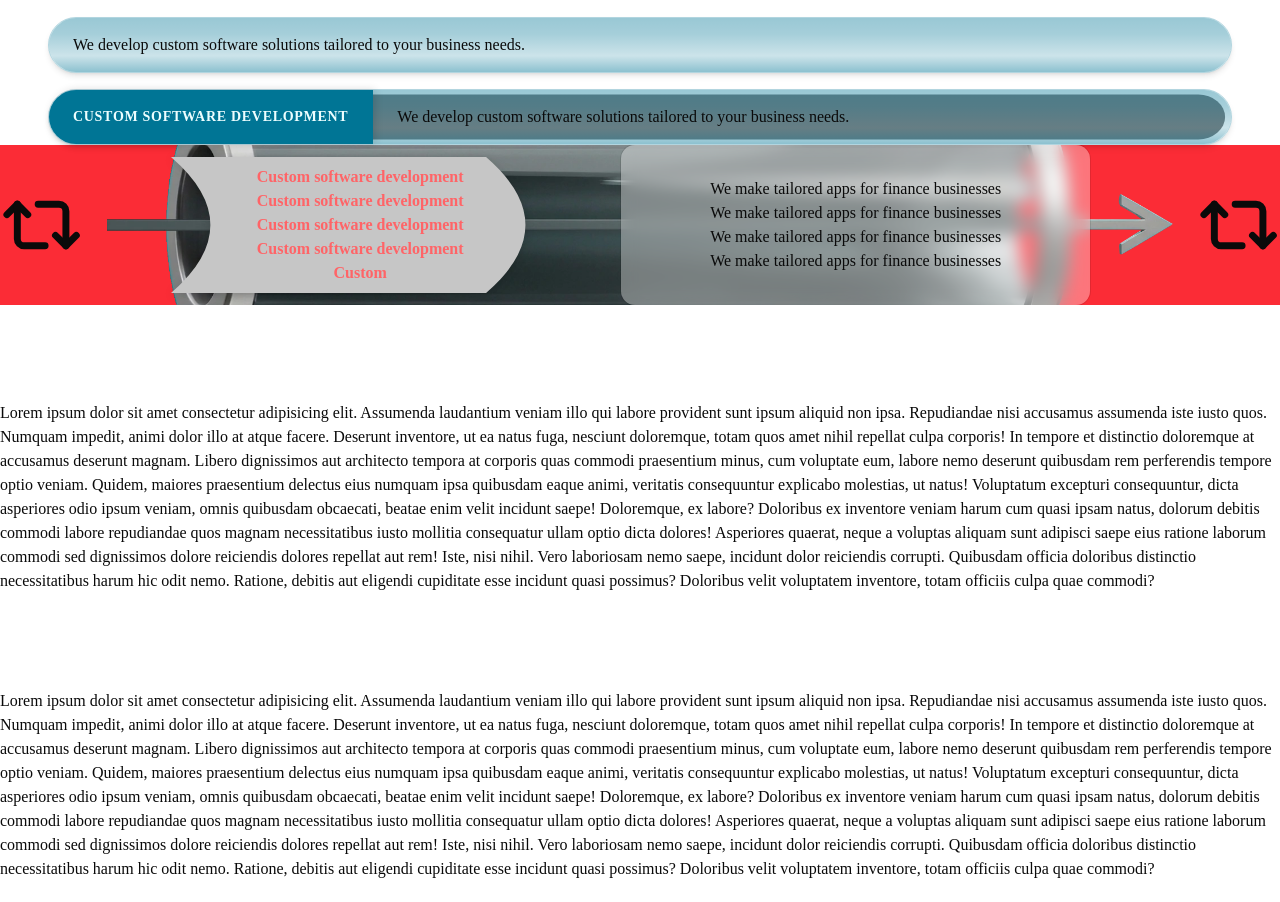
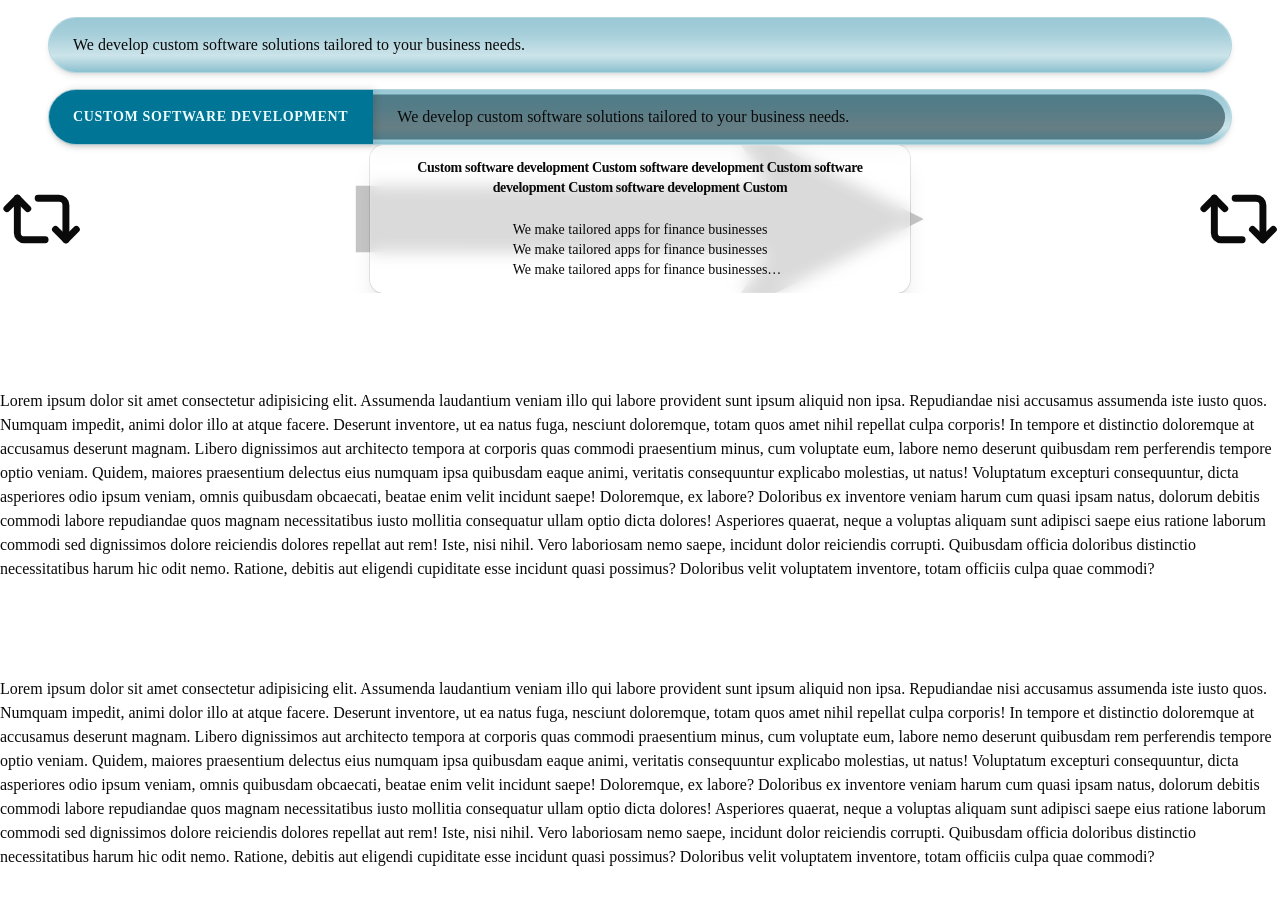
Before and after one commit to AizenBravo/3gs_website, a Next.js app in the folder fe/: page / in a window 1280 px wide. Shown: the part 991-1893 px from the top of the page. Built offline with nearby package versions, Linux system fonts and the light colour scheme.

Commit message:
Advancing a tad with the pipe v5, the previous one was too awful

```diff
--- a/fe/app/(frontend)/(site)/expertise/expertise.tsx
+++ b/fe/app/(frontend)/(site)/expertise/expertise.tsx
@@ -2,6 +2,7 @@ import Pipe from '@core/components/pipe/pipe';
 import PipeV2 from '@core/components/pipe/pipe-v2';
 import PipeV3 from '@core/components/pipe/pipe-v3';
 import PipeV4 from '@core/components/pipe/pipe-v4';
+import PipeV5 from '@core/components/pipe/pipe-v5';
 import TriangleLayout from '@core/components/shapes/triangle-layout';
 import { columnFlex, flexCenterTwoAxis } from '@core/css-custom-classes/flex';
 import { sectionVerticalPadding } from '@core/css-custom-classes/section';
@@ -32,7 +33,7 @@ const Expertise = () => {
         <PipeV2
           header={<h3>Custom software development</h3>}
           body={
-            <p className="text-base">
+            <p className="text-base max-h-[80%]">
               We develop custom software solutions tailored to your business
               needs.
             </p>
@@ -41,26 +42,43 @@ const Expertise = () => {
         />
       </div>
       <div
-        className={`test ${flexCenterTwoAxis({ flexDirection: FlexDirection.ROW })} gap-6 bg-red-500`}
+        className={`test ${flexCenterTwoAxis({ flexDirection: FlexDirection.ROW })} gap-6`}
       >
         <Repeat2 width={100} height={100} />
-        <PipeV4
+        {/* <PipeV4
           opacity={35}
-          header={
-            <h2 className={`text-red-400`}>
-              Custom software development Custom software development Custom
-              software development Custom software development Custom
-            </h2>
-          }
+          // header={
+          //   <h2 className={`text-red-400`}>
+          //     Custom software development Custom software development Custom
+          //     software development Custom software development Custom
+          //   </h2>
+          // }
           body={
-            <div>
+            <div className={`line-clamp-3 overflow-hidden text-ellipsis`}>
               <p>We make tailored apps for finance businesses</p>
               <p>We make tailored apps for finance businesses</p>
               <p>We make tailored apps for finance businesses</p>
               <p>We make tailored apps for finance businesses</p>
             </div>
           }
-        ></PipeV4>
+        ></PipeV4> */}
+        <PipeV5
+          opacity={35}
+          header={
+            <h2 className={`text-center`}>
+              Custom software development Custom software development Custom
+              software development Custom software development Custom
+            </h2>
+          }
+          body={
+            <div className={`line-clamp-3 overflow-hidden text-ellipsis`}>
+              <p>We make tailored apps for finance businesses</p>
+              <p>We make tailored apps for finance businesses</p>
+              <p>We make tailored apps for finance businesses</p>
+              <p>We make tailored apps for finance businesses</p>
+            </div>
+          }
+        />
         <Repeat2 width={100} height={100} />
       </div>
     </div>
--- a/fe/app/core/components/pipe/pipe-label.tsx
+++ b/fe/app/core/components/pipe/pipe-label.tsx
@@ -16,14 +16,14 @@ const PipeLabel = ({ children, className = '' }: PipeLabelProps) => {
         fill="currentColor"
         xmlns="http://www.w3.org/2000/svg"
       >
-        <path
-          d="M 80 0 L 0 0 Q 20 50 0 100 L 80 100 Q 100 50 80 0 Z"
-        />
+        <path d="M 80 0 L 0 0 Q 20 50 0 100 L 80 100 Q 100 50 80 0 Z" />
       </svg>
 
       {/* Content Container positioned above the SVG */}
       <div className="relative z-10 w-full h-full flex items-center justify-center pl-[18%] pr-[22%] py-2 text-foreground font-semibold text-center select-none">
-        {children}
+        <div className="line-clamp-4 overflow-hidden text-ellipsis">
+          {children}
+        </div>
       </div>
     </div>
   );
--- a/fe/app/core/components/pipe/pipe-v4.tsx
+++ b/fe/app/core/components/pipe/pipe-v4.tsx
@@ -27,18 +27,18 @@ const PipeV4 = ({ header, body, opacity = 35 }: PipeV4Props) => {
       </div>
 
       {/* Grid Overlay for Content Positioning */}
-      <div className="relative z-10 w-full h-full flex items-center px-[4%] md:px-[6%]">
+      <div className="relative z-10 w-full h-full flex items-center px-[4%] md:px-[6%] max-w-[900px] mx-auto">
         {/* Left Side: Header Sticker */}
-        <div className="w-[42%] h-[60%] flex items-center justify-center">
+        <div className="w-[42%] h-[80%] flex items-center justify-center">
           {header && <PipeLabel className="w-full h-full">{header}</PipeLabel>}
         </div>
 
         {/* Right Side: Glassmorphic Card Content */}
-        <div className="w-[58%] h-full flex items-center pl-[6%] pr-[2%]">
+        <div className="max-w-[58%] h-full flex items-center pl-[6%] pr-[2%] max-h-[25%] overflow-hidden bg-pink-500">
           <CustomCard
             hasGlassmorphism={true}
             opacity={opacity}
-            className="w-full max-h-[85%] border-none shadow-none text-foreground flex items-center justify-center overflow-auto"
+            className="w-full max-h-[80%] border-none shadow-none text-foreground flex items-center justify-center overflow-auto"
           >
             <CardContent className="p-2 sm:p-4 text-xs sm:text-sm md:text-base font-medium text-center w-full">
               {body}
--- /dev/null
+++ b/fe/app/core/components/pipe/pipe-v5.tsx
@@ -0,0 +1,69 @@
+import React from 'react';
+import CustomCard from '@core/components/card/custom-card';
+import { CardContent, CardHeader } from '@core/components/ui/card';
+import { flexCenterTwoAxis } from '@core/css-custom-classes/flex';
+import ArrowLeftSVG from '@core/svgs/arrow-left.svg';
+import ArrowRightSVG from '@core/svgs/arrow-right.svg';
+
+interface PipeV5Props {
+  header?: React.ReactNode;
+  body: React.ReactNode;
+  opacity?: number;
+  isArrowPointingRight?: boolean;
+}
+
+const PipeV5 = ({
+  header,
+  body,
+  opacity = 35,
+  isArrowPointingRight = true,
+}: PipeV5Props) => {
+  return (
+    <div className="relative w-full min-h-[140px] flex items-center overflow-hidden rounded-lg select-none bg-transparent">
+      {/* Background Pipeline Image / SVG Arrow */}
+      <div
+        className={`absolute inset-0 pointer-events-none ${flexCenterTwoAxis({})}`}
+      >
+        {isArrowPointingRight ? (
+          <ArrowRightSVG
+            className="w-full h-[28px] pointer-events-none"
+            fill="var(--jet-gray)"
+            stroke="var(--jet-gray)"
+            style={{
+              width: '1200px',
+              height: '200px',
+            }}
+          />
+        ) : (
+          <ArrowLeftSVG
+            className="w-full h-[28px] pointer-events-none"
+            fill="var(--jet-gray)"
+            stroke="var(--jet-gray)"
+            style={{
+              width: '100%',
+            }}
+          />
+        )}
+      </div>
+
+      <div className="relative z-10 w-full h-full flex items-center justify-center px-[4%] md:px-[6%] max-w-[900px] mx-auto">
+        <CustomCard
+          hasGlassmorphism={true}
+          opacity={opacity}
+          className="w-full max-w-[70%] max-h-[85%] border border-white/10 shadow-xl text-foreground flex flex-col items-center justify-center overflow-hidden py-3 px-4"
+        >
+          {header && (
+            <CardHeader className="w-full p-0 pb-1.5 text-center font-bold tracking-tight">
+              {header}
+            </CardHeader>
+          )}
+          <CardContent className="p-0 text-xs sm:text-sm font-medium text-center w-full">
+            {body}
+          </CardContent>
+        </CustomCard>
+      </div>
+    </div>
+  );
+};
+
+export default PipeV5;
--- /dev/null
+++ b/fe/app/core/svgs/arrow-left.svg.tsx
@@ -0,0 +1,29 @@
+import React from 'react';
+
+const ArrowLeftSVG = ({
+  className,
+  fill = 'var(--jet-gray)',
+  stroke = 'var(--jet-gray)',
+  ...props
+}: React.SVGProps<SVGSVGElement>) => (
+  <svg
+    xmlns="http://www.w3.org/2000/svg"
+    viewBox="0 0 1772 624"
+    width="100%"
+    // height="100%"
+    // fill={fill}
+    className={className}
+    {...props}
+  >
+    <path
+      d="M1771.83 208.1C1771.83 277.37 1771.83 346.63 1771.83 415.9C1343.14 416.1 914.45 416.3 485.75 416.5C531.5 485.17 577.25 553.83 623 622.5C618.01 622.58 611.59 617.85 606.96 615.53C595.4 609.76 583.86 603.98 572.31 598.2C530.97 577.54 489.64 556.87 448.31 536.2C299.17 461.63 150.13 386.85 0.88 312.5C4.14 308.98 9.99 307.07 14.39 304.87C23.72 300.21 33.05 295.54 42.39 290.87C75.05 274.54 107.72 258.21 140.39 241.87C249.72 187.21 359.05 132.54 468.39 77.87C505.05 59.54 541.72 41.21 578.39 22.87C588.39 17.87 598.39 12.87 608.39 7.87C612.71 5.71 618.34 1.59 623.02 1.5C577.27 70.17 531.52 138.83 485.77 207.5C914.46 207.7 1343.15 207.9 1771.83 208.1Z"
+      fill={fill}
+      stroke={stroke}
+      fillRule="evenodd"
+      strokeWidth="0.25"
+      strokeLinejoin="round"
+    />
+  </svg>
+);
+
+export default ArrowLeftSVG;
--- /dev/null
+++ b/fe/app/core/svgs/arrow-right.svg.tsx
@@ -0,0 +1,30 @@
+import React from 'react';
+
+const ArrowRightSVG = ({
+  className,
+  fill = 'var(--jet-gray)',
+  stroke = 'var(--jet-gray)',
+  ...props
+}: React.SVGProps<SVGSVGElement>) => (
+  <svg
+    xmlns="http://www.w3.org/2000/svg"
+    viewBox="0 0 1772 624"
+    // width="100%"
+    // height="100%"
+    fill={fill}
+    className={className}
+    {...props}
+  >
+    <path
+      d="M1771.83 208.1C1771.83 277.37 1771.83 346.63 1771.83 415.9C1343.14 416.1 914.45 416.3 485.75 416.5C531.5 485.17 577.25 553.83 623 622.5C618.01 622.58 611.59 617.85 606.96 615.53C595.4 609.76 583.86 603.98 572.31 598.2C530.97 577.54 489.64 556.87 448.31 536.2C299.17 461.63 150.13 386.85 0.88 312.5C4.14 308.98 9.99 307.07 14.39 304.87C23.72 300.21 33.05 295.54 42.39 290.87C75.05 274.54 107.72 258.21 140.39 241.87C249.72 187.21 359.05 132.54 468.39 77.87C505.05 59.54 541.72 41.21 578.39 22.87C588.39 17.87 598.39 12.87 608.39 7.87C612.71 5.71 618.34 1.59 623.02 1.5C577.27 70.17 531.52 138.83 485.77 207.5C914.46 207.7 1343.15 207.9 1771.83 208.1Z"
+      transform="translate(1772, 0) scale(-1, 1)"
+      fill={fill}
+      stroke={stroke}
+      fillRule="evenodd"
+      strokeWidth="0.25"
+      strokeLinejoin="round"
+    />
+  </svg>
+);
+
+export default ArrowRightSVG;
```
Also changed, not shown: fe/public/custom-svgs/arrow_left.svg (added), fe/public/custom-svgs/arrow_right.svg (added).
